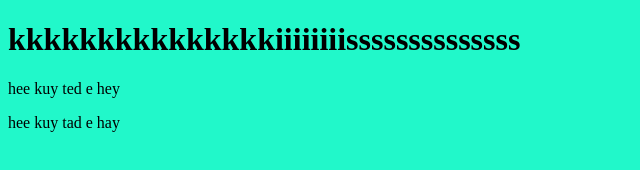
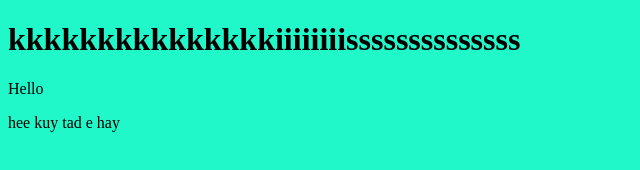
Before and after one commit to chakiss06/webtest, a plain HTML site: page INDEX.HTML in a window 1280 px wide. Shown: the full height of the page, 0-640 px from the left. Drawn offline with Linux system fonts and the light colour scheme.

Commit message:
edit text html

```diff
--- a/INDEX.HTML
+++ b/INDEX.HTML
@@ -8,7 +8,7 @@
 </head>
 <body>
     <h1>kkkkkkkkkkkkkkkiiiiiiiissssssssssssss</h1>
-    <p>hee kuy ted e hey </p>
+    <p>Hello </p>
 </body>
 <script scr="asdf.js"> </script>
 <script>
```
